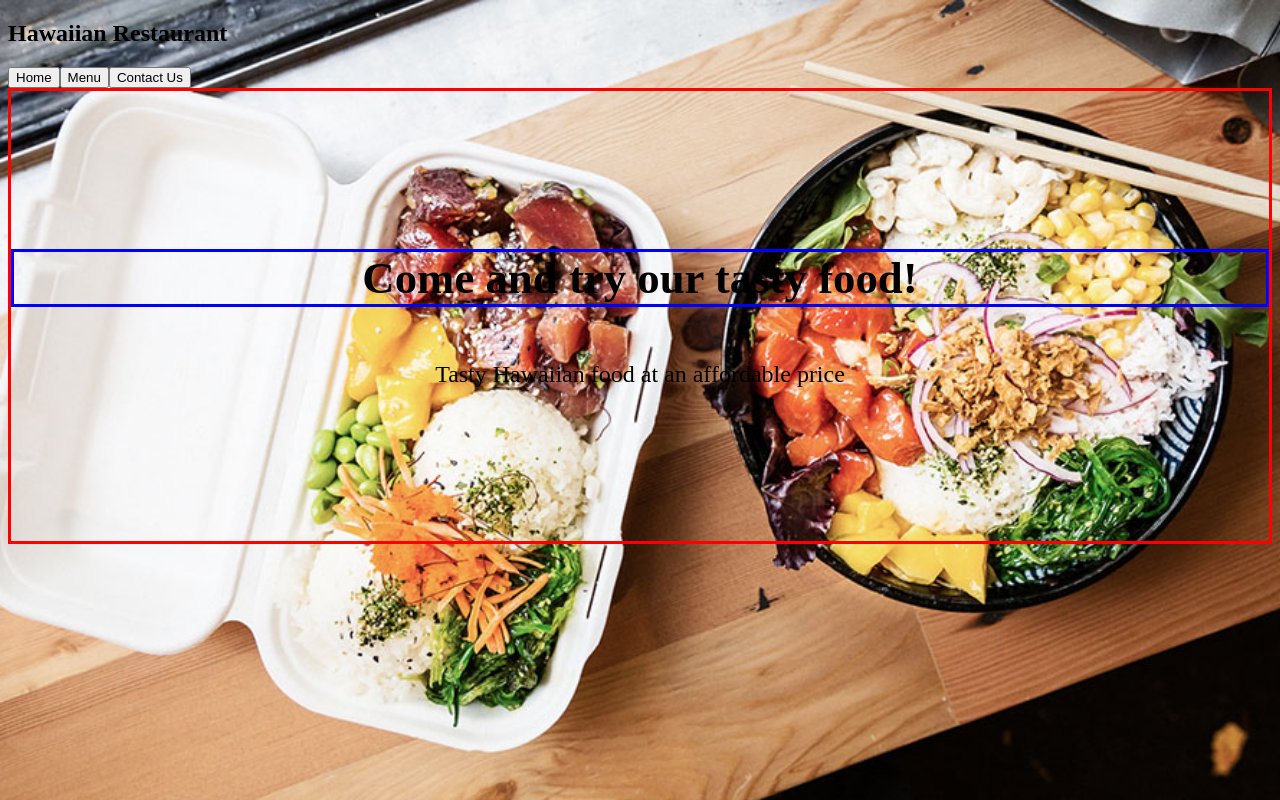
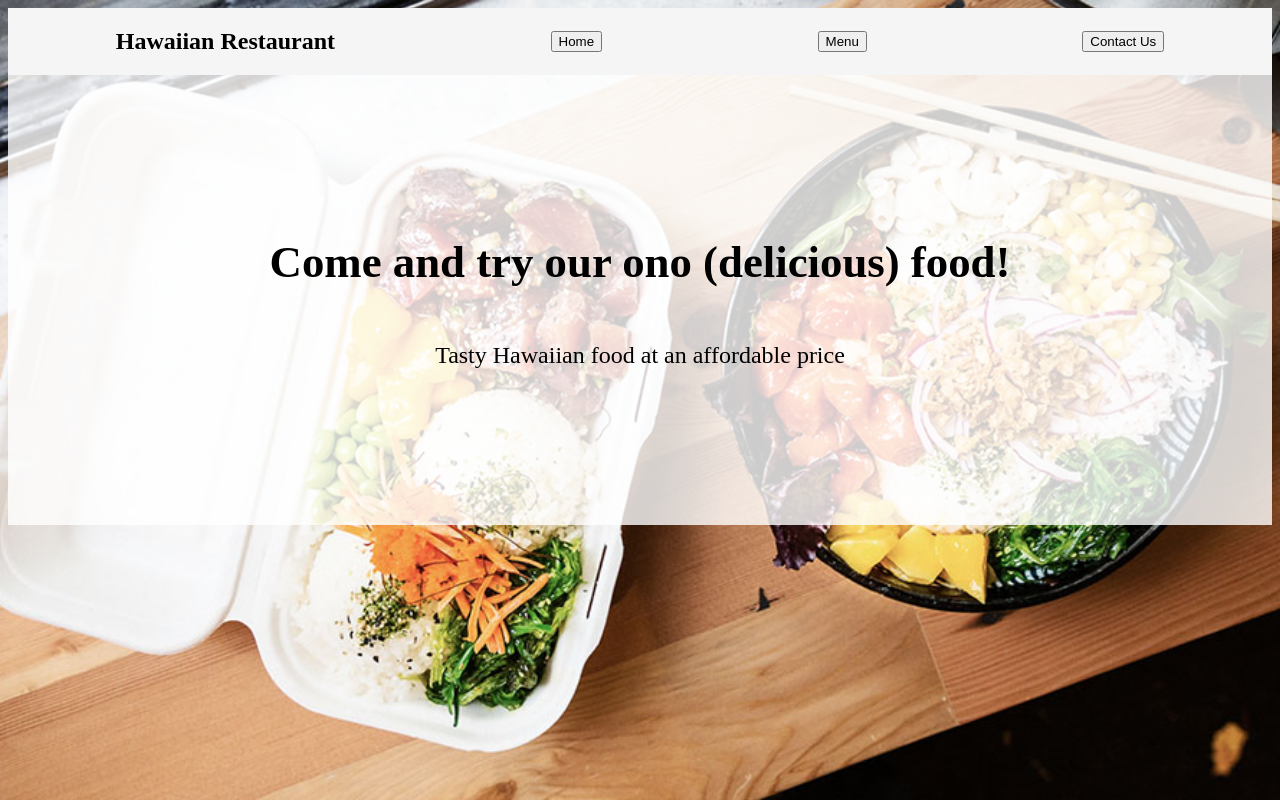
Before and after one commit to coderlore/restaurant, a website built with webpack: page dist/index.html in a window 1280 px wide. Built offline with nearby package versions, Linux system fonts and the light colour scheme.

Commit message:
Fixed styling for navbar and home content

```diff
--- a/src/home.js
+++ b/src/home.js
@@ -3,7 +3,7 @@ function loadHome() {
     content.id = 'content';
 
     const h1 = document.createElement('h1');
-    h1.innerHTML = 'Come and try our tasty food!';
+    h1.innerHTML = 'Come and try our ono (delicious) food!';
     content.appendChild(h1);
 
     const p = document.createElement('p');
--- a/src/style.css
+++ b/src/style.css
@@ -2,7 +2,6 @@ h1 {
     display: flex;
     font-size: 2.8rem;
     justify-content: center;
-    border: 3px solid blue;
 }
 
 p {
@@ -20,10 +19,21 @@ html {
 }
 
 #content {
-    border: 3px solid red;
     display: flex;
     flex-direction: column;
     justify-content: center;
     align-content: center;
     height: 450px;
+    background: rgba(255, 255, 255, 0.8)
 }
+
+a {
+    text-decoration: none;
+}
+
+nav {
+    display: flex;
+    justify-content: space-around;
+    background-color: whitesmoke;
+    align-items: center;
+}
```
Also changed, not shown: dist/index.html.
